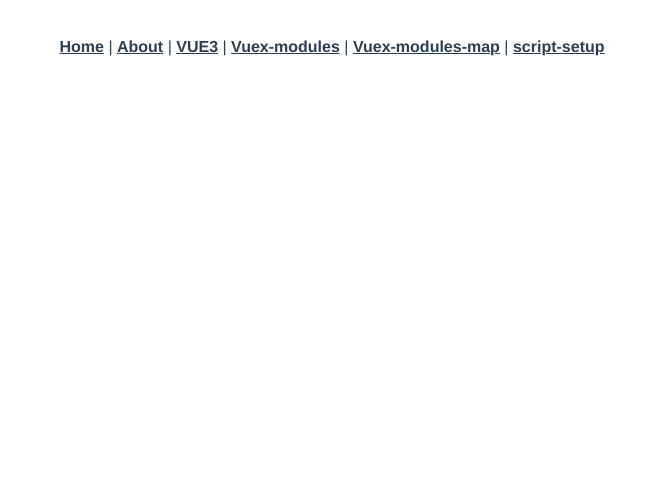
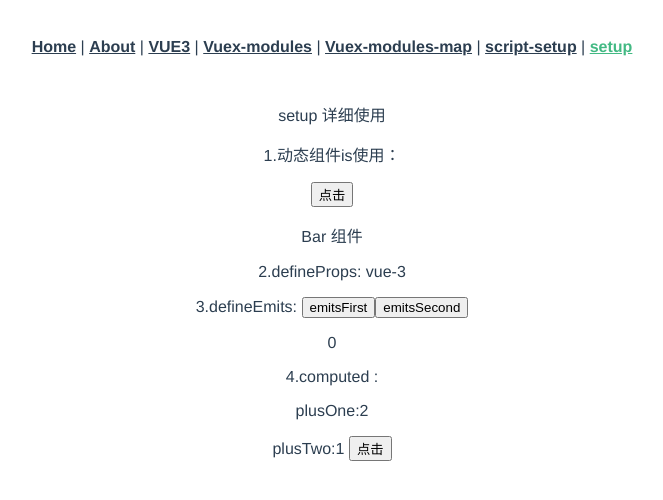
Before and after one commit to superstaring/vue3, a Vue app: page /setup in a window 1280 px wide. Shown: the top 500 px of the page, without its empty margins (308-971 px from the left). Built offline with nearby package versions, Linux system fonts and the light colour scheme.

Commit message:
chore: setup 详细使用

```diff
--- a/src/App.vue
+++ b/src/App.vue
@@ -5,7 +5,8 @@
     <router-link to="/vue3">VUE3</router-link> |
     <router-link to="/Vuex-modules">Vuex-modules</router-link> |
     <router-link to="/Vuex-modules-map">Vuex-modules-map</router-link> |
-    <router-link to="/script-setup">script-setup</router-link>
+    <router-link to="/script-setup">script-setup</router-link> |
+    <router-link to="/setup">setup</router-link>
   </nav>
   <router-view/>
 </template>
--- a/src/router/index.ts
+++ b/src/router/index.ts
@@ -3,7 +3,8 @@ import HomeView from "../views/HomeView.vue";
 import BaseComponent from "../vue/BaseComponent.vue";
 import VueXModules from "../vue/VueXMoudules.vue";
 import VueXModulesMap from "../vue/VueXModulesMap.vue";
-import ScriptSetup from '../vue/ScriptSetup.vue';
+import ScriptSetup from "../vue/ScriptSetup.vue";
+import TotalComponent from "../vue/Setup/TotalComponent.vue";
 
 const routes: Array<RouteRecordRaw> = [
   {
@@ -39,7 +40,12 @@ const routes: Array<RouteRecordRaw> = [
     path: "/script-setup",
     name: "script-setup",
     component: ScriptSetup,
-  }
+  },
+  {
+    path: "/setup",
+    name: "setup",
+    component: TotalComponent,
+  },
 ];
 
 const router = createRouter({
--- a/src/vue/ScriptSetup.vue
+++ b/src/vue/ScriptSetup.vue
@@ -1,14 +1,3 @@
-<template>
-    <div>
-       <p>script-setup</p>
-       <p>val: {{val}}</p>
-       <ScriptSetupChild :val="val" @clickChild="clickChild" />
-       <p>{{age}}</p>
-       <p>reactive: {{users.name}}-{{users.age}}</p>
-       <p>count: {{count}}<button @click="clickCount">点击++</button></p>
-    </div>
-</template>
-
 <script setup lang="ts">
    // setup 在script中的使用
    import { ref, reactive } from 'vue';
@@ -28,6 +17,17 @@
    }
 </script>
 
+<template>
+    <div>
+       <p>script-setup</p>
+       <p>val: {{val}}</p>
+       <ScriptSetupChild :val="val" @clickChild="clickChild" />
+       <p>{{age}}</p>
+       <p>reactive: {{users.name}}-{{users.age}}</p>
+       <p>count: {{count}}<button @click="clickCount">点击++</button></p>
+    </div>
+</template>
+
 <style scoped>
 
 </style>
--- /dev/null
+++ b/src/vue/Setup/BarComp.vue
@@ -0,0 +1,11 @@
+<template>
+  <p>Bar 组件</p>
+</template>
+
+<script setup>
+
+</script>
+
+<style lang="scss" scoped>
+
+</style>
--- /dev/null
+++ b/src/vue/Setup/ComputedComp.vue
@@ -0,0 +1,30 @@
+<template>
+  <p>4.computed :</p>
+  <p>plusOne:{{plusOne}}</p>
+  <p>plusTwo:{{plusTwo}}  <button @click="click">点击</button></p>
+</template>
+
+<script setup>
+import { ref, computed } from 'vue';
+
+// computed
+const count = ref(1);
+const plusOne = computed(() => count.value + 1);
+
+// computed 接受get和set函数的对象
+const text = ref(0);
+const plusTwo = computed({
+  get: () => text.value + 1,
+  set: val => {
+    text.value = val - 1
+  }
+})
+
+const click = () => {
+  plusTwo.value = 10;
+}
+</script>
+
+<style lang="scss" scoped>
+
+</style>
--- /dev/null
+++ b/src/vue/Setup/FooComp.vue
@@ -0,0 +1,11 @@
+<template>
+  <p>Foo 组件</p>
+</template>
+
+<script setup>
+
+</script>
+
+<style lang="scss" scoped>
+
+</style>
--- /dev/null
+++ b/src/vue/Setup/IsComp.vue
@@ -0,0 +1,43 @@
+<template>
+  <button @click="click">点击</button>
+  <component :is = "someCondition ? FooComp : BarComp" />
+  <p>2.defineProps: {{props.name}}-{{props.age}}</p>
+  <div>
+    3.defineEmits:
+    <button @click="clickFirst">emitsFirst</button>
+    <button @click="clickSecond">emitsSecond</button>
+  </div>
+</template>
+
+<script setup>
+import { ref, defineProps, defineEmits } from 'vue';
+import FooComp from './FooComp.vue';
+import BarComp from './BarComp.vue';
+
+const someCondition = ref(false);
+const click = () => {
+   someCondition.value = !someCondition.value;
+}
+
+// defineProps
+const props = defineProps({
+  name: String,
+  age: String,
+})
+
+// defineEmits
+const emit = defineEmits(['clickFirst', 'clickSecond']);
+const clickFirst = () => {
+  const data = 5;
+  emit('clickFirst', data);
+}
+
+const clickSecond = () => {
+  emit('clickSecond');
+}
+
+</script>
+
+<style lang="scss" scoped>
+
+</style>
--- /dev/null
+++ b/src/vue/Setup/TotalComponent.vue
@@ -0,0 +1,34 @@
+<template>
+   <p>setup 详细使用</p>
+   <div>
+      <p>1.动态组件is使用：</p>
+      <IsComp :name="name" :age="age" @clickFirst="clickFirst" @clickSecond="clickSecond" ref="child" />
+   </div>
+   <p>{{count}}</p>
+   <ComputedComp />
+</template>
+
+<script setup>
+import { ref } from 'vue';
+import IsComp from './IsComp';
+import ComputedComp from './ComputedComp';
+
+// defineProps
+const name = ref('vue');
+const age = ref(3);
+
+// defineEmits
+const count = ref(0);
+const clickFirst = (data) => {
+   count.value += data;
+}
+
+const clickSecond = () => {
+   count.value --;
+}
+
+</script>
+
+<style lang="scss" scoped>
+
+</style>
```
